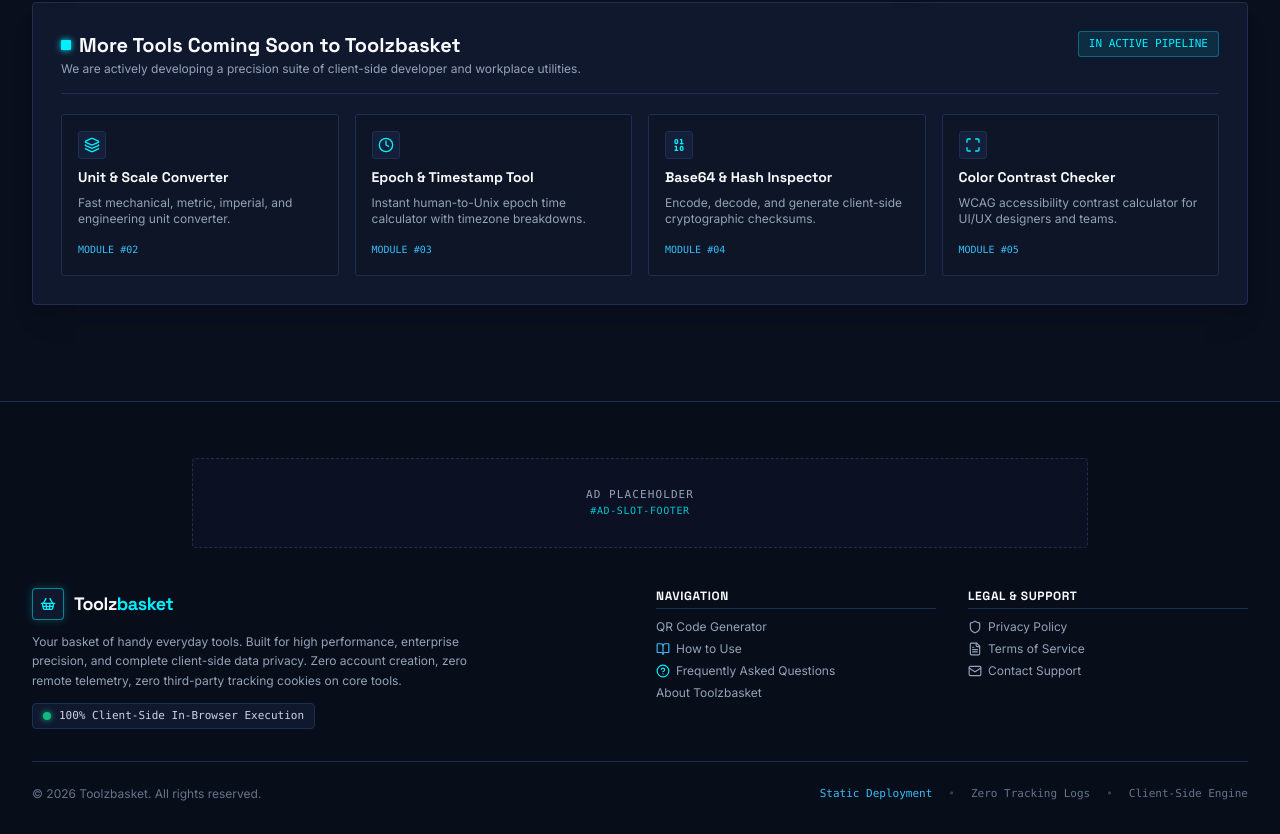
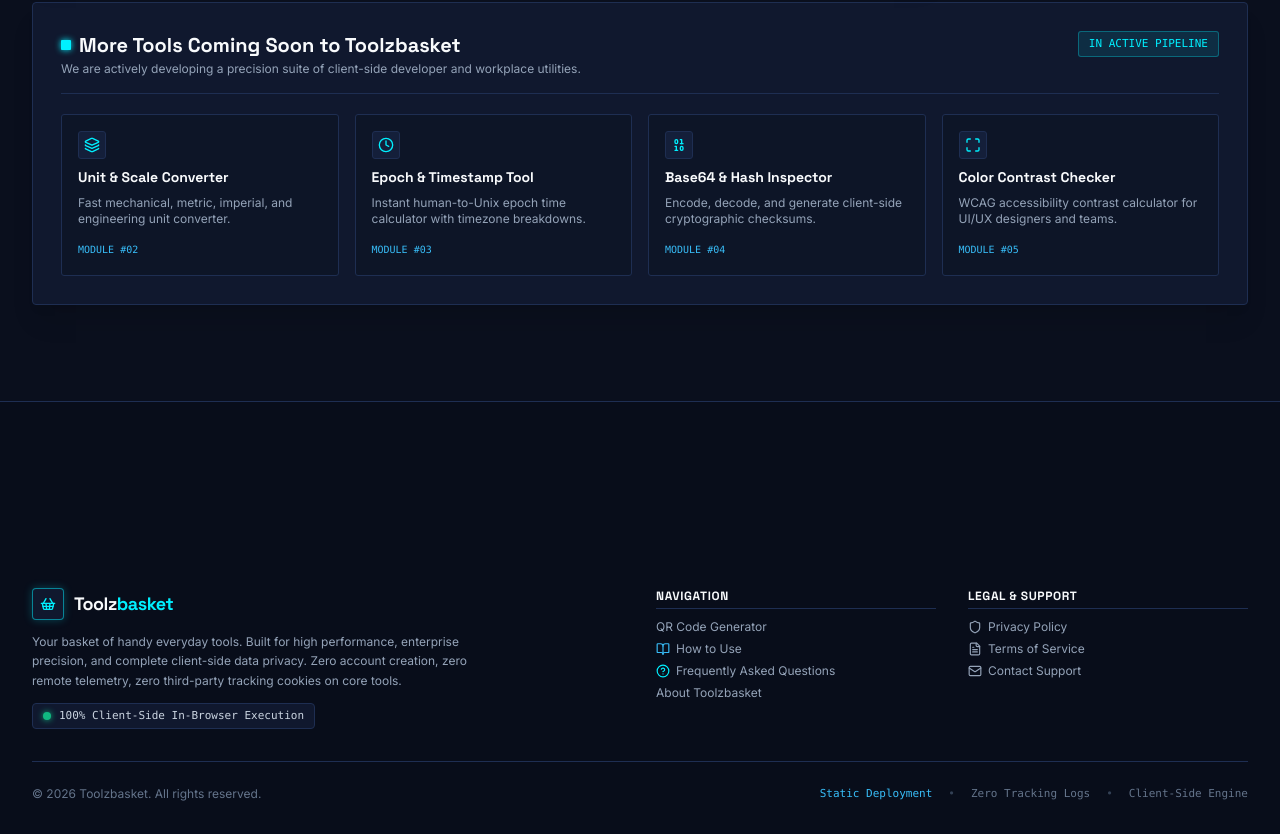
Before and after one commit to shadows86/toolzbasket, a React (Vite) app: page / in a window 1280 px wide. Shown: the part 1855-2689 px from the top of the page. Built offline with nearby package versions, Linux system fonts and the light colour scheme.

Commit message:
feat: enable footer ad slot
Inject ad network script and enable rendering for the footer advertisement slot.

```diff
--- a/index.html
+++ b/index.html
@@ -12,6 +12,7 @@
     <link rel="preconnect" href="https://fonts.googleapis.com" />
     <link rel="preconnect" href="https://fonts.gstatic.com" crossorigin />
     <link href="https://fonts.googleapis.com/css2?family=Inter:wght@400;500;600;700&family=Space+Grotesk:wght@500;600;700&display=swap" rel="stylesheet" />
+    <script src="https://pl31311959.profitableratecpmnetwork.com/ce/1a/54/ce1a541215f40db90ef6b868e26245c5.js"></script>
   </head>
   <body class="bg-[#0A0F1D] text-[#F8FAFC] antialiased selection:bg-[#00E5FF] selection:text-[#0A0F1D]">
     <div id="root"></div>
--- a/src/components/AdSlot.tsx
+++ b/src/components/AdSlot.tsx
@@ -9,6 +9,7 @@ interface AdSlotProps {
 const getAdRawHtml = (slotId: string): string => {
   switch (slotId) {
     case 'ad-slot-top':
+    case 'ad-slot-footer':
       return `<script>
   atOptions = {
     'key' : '2e08743360648b600fb0a1959aa67d0d',
@@ -59,9 +60,6 @@ export const AdSlot: React.FC<AdSlotProps> = ({ id, format = 'banner', className
   };
 
   useEffect(() => {
-    // Keep footer as placeholder without injecting code
-    if (id === 'ad-slot-footer') return;
-
     const container = containerRef.current;
     if (!container) return;
 
@@ -80,21 +78,6 @@ export const AdSlot: React.FC<AdSlotProps> = ({ id, format = 'banner', className
     });
   }, [id]);
 
-  // Keep ad-slot-footer as a clean placeholder
-  if (id === 'ad-slot-footer') {
-    return (
-      <div
-        id={id}
-        data-ad-unit={id}
-        aria-label={`Advertisement: ${id}`}
-        className={`border border-dashed border-[#1E2E52] hover:border-[#00F0FF]/50 bg-[#0D1527]/70 text-[#64748B] text-xs font-mono tracking-wider uppercase rounded-[4px] flex flex-col items-center justify-center p-3 text-center transition-all my-4 ${getFormatClasses()} ${className}`}
-      >
-        <span className="text-[11px] font-medium tracking-widest text-[#94A3B8]">Ad Placeholder</span>
-        <span className="text-[10px] text-[#00F0FF]/80 mt-0.5">#{id}</span>
-      </div>
-    );
-  }
-
   const rawHtml = getAdRawHtml(id);
 
   return (
```
